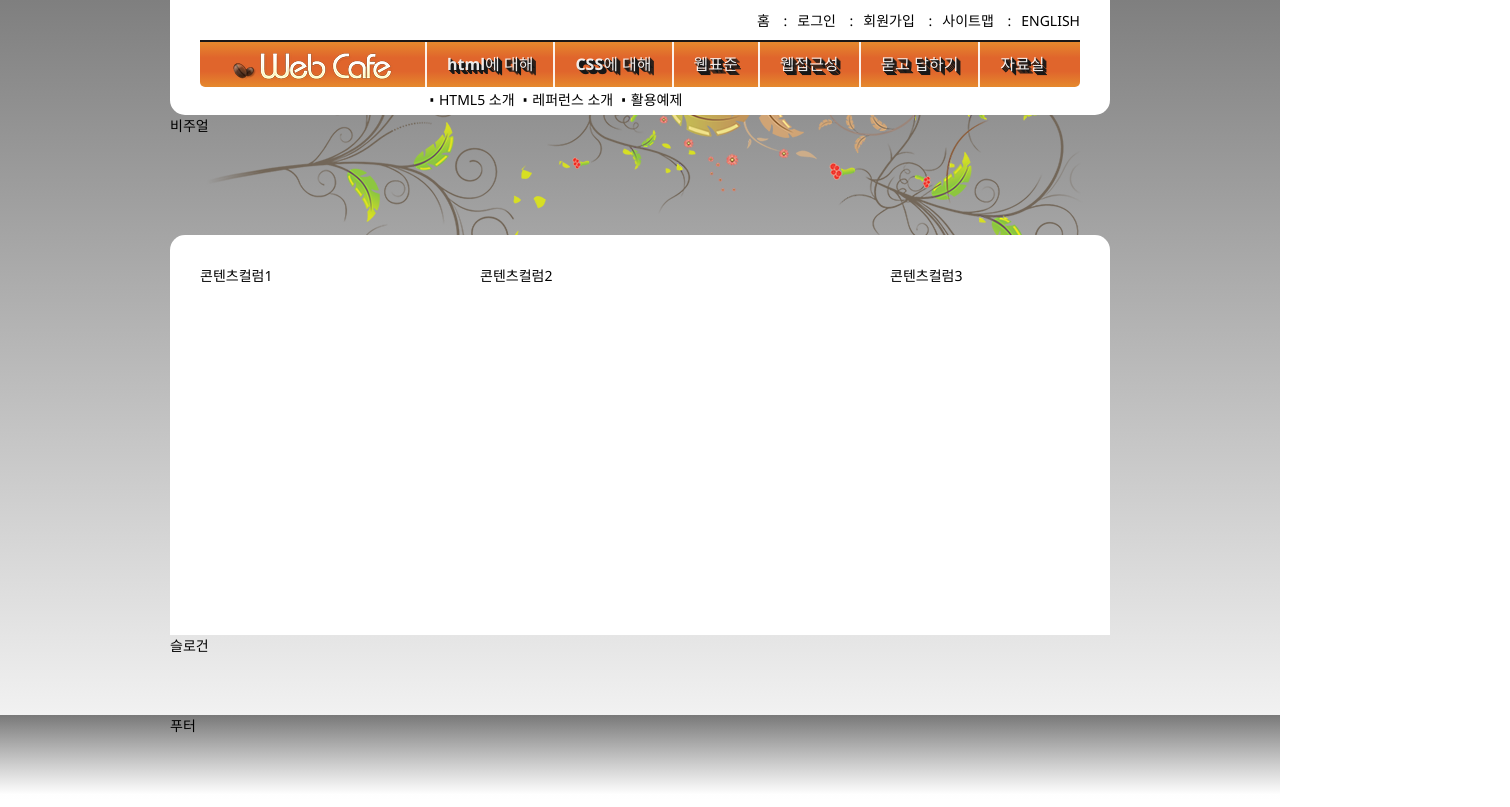
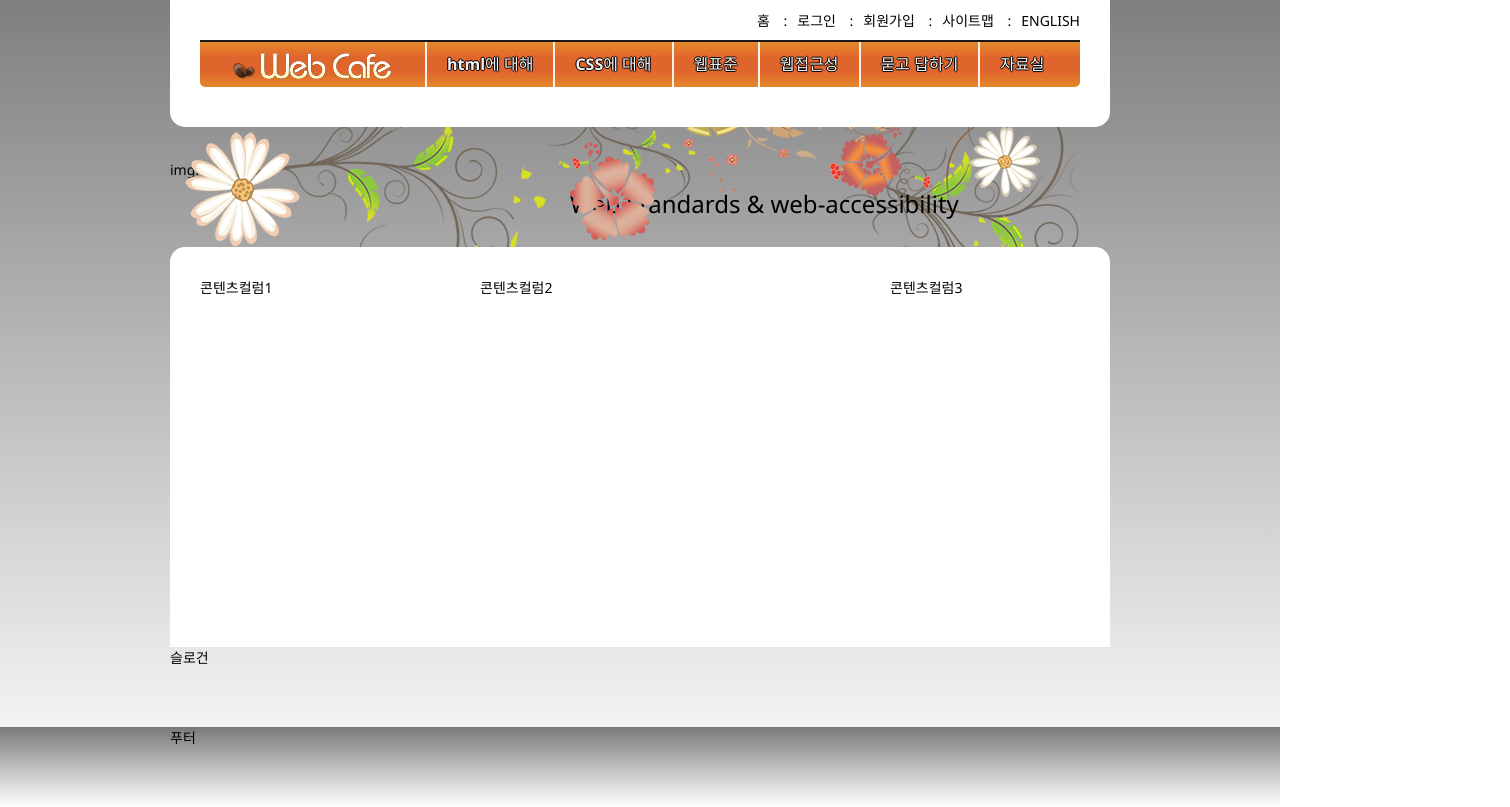
Before and after one commit to dark8293/-, a plain HTML site: page index.html in a window 1280 px wide. Shown: the whole page, 1510 px wide, since content can reach past the window. Drawn offline with nearby package versions, Linux system fonts and the light colour scheme.

Commit message:
배경완성

```diff
--- a/css/style.css
+++ b/css/style.css
@@ -1,6 +1,6 @@
 @charset "utf-8";
 
-/*웹폰트 선언*/
+/* 웹폰트 선언 */
 
 @font-face {
     font-family: 'Noto Sans Regular';
@@ -55,7 +55,7 @@ h6 {
 }
 
 
-/*기본스타일*/
+/* 기본 스타일 */
 
 html {
     font-size: 10px;
@@ -85,7 +85,7 @@ body {
 }
 
 
-/* 링크스타일 */
+/* 링크 스타일 */
 
 a {
     color: inherit;
@@ -93,15 +93,17 @@ a {
 }
 
 
-/* 헤더*/
+/* 헤더 */
 
 .header {
-    min-height: 115px;
     background-color: #fff;
     border-radius: 0 0 15px 15px;
     position: relative;
-    padding: 0 30px;
+    padding: 0 30px 40px 30px;
 }
+
+
+/* 로고 */
 
 .logo {
     position: absolute;
@@ -110,13 +112,13 @@ a {
 }
 
 
-/* 텍스트링크 안내링크 */
+/* 텍스트링크 - 안내링크 */
 
 .info-menu {
     list-style-type: none;
+    font-size: 0;
     text-align: right;
     position: relative;
-    font-size: 0;
     right: -10px;
 }
 
@@ -126,7 +128,7 @@ a {
 }
 
 .info-menu li {
-    font-size: 14px;
+    font-size: 1.4rem;
     text-transform: uppercase;
 }
 
@@ -143,13 +145,13 @@ a {
 }
 
 
-/*메인메뉴*/
+/* 메인 메뉴 */
 
 .main-menu {
     background: linear-gradient(to bottom, #e5892d 0%, #e0652c 35%, #e0652c 65%, #e5892d 100%);
     list-style-type: none;
     border-top: 2px solid #181818;
-    border-radius: 0px 0px 5px 5px;
+    border-radius: 0 0 5px 5px;
     padding-left: 225px;
     height: 45px;
 }
@@ -159,22 +161,26 @@ a {
     position: relative;
 }
 
-.main-menu>li>a {
+.main-menu span {
     font-size: 1.6rem;
     font-family: "Noto Sans Bold";
-    color: rgba(255, 255, 255, 0.9);
-    padding: 0px 20px;
+    color: rgba(255, 255, 255, 0.95);
     display: block;
+    padding: 0 20px;
     line-height: 45px;
     border-left: 2px solid rgba(255, 255, 255, 0.9);
-    text-shadow: 1px 1px 0 #181818, 2px 2px 0 #181818, 3px 3px 0 #181818, 4px 4px 0 #181818;
+    text-shadow: 1px 0px 0 #000, 0px 1px 0 #000, -1px 0px 0 #000, 0px -1px 0 #000;
 }
 
-.main-menu>li>a:hover {
-    color: hsla(45, 80%, 70%, 1);
+.main-menu span:hover,
+.main-menu span:focus {
+    /*color: hsla(45, 80%, 80%, 1);*/
+    color: #ff0;
+    outline: 0;
 }
 
-.main-menu>li>a:hover::after {
+.main-menu span:hover::after,
+.main-menu span:focus::after {
     content: "";
     display: block;
     border-top: 2px solid #181818;
@@ -184,7 +190,7 @@ a {
     list-style-type: none;
     position: absolute;
     white-space: nowrap;
-    top: 47px;
+    top: 45px;
 }
 
 .main-menu ul li {
@@ -203,38 +209,95 @@ a {
     content: "c";
 }
 
+.main-menu ul a {
+    padding: 8px 15px 7px 0;
+    display: block;
+}
+
 .about-html {
-    display: block;
-    top: 0;
+    display: none;
     left: 0;
 }
 
 .about-css {
     display: none;
+    left: 0;
 }
 
 .web-standards {
     display: none;
+    left: 0;
 }
 
-.wed-accessibility {
+.web-accessibility {
     display: none;
+    left: -140px;
 }
 
 .qna {
     display: none;
+    left: -170px;
 }
 
 .archive {
     display: none;
+    right: -25px;
+}
+
+
+/* 비쥬얼 */
+
+@keyframes text-ani {
+    0% {
+        font-size: 12px;
+        color: rgba(0, 0, 0, 0);
+        transform: translate(0, 0);
+    }
+    100% {
+        font-size: 24px;
+        color: rgba(0, 0, 0, 1);
+        transform: translate(400px, 60px);
+    }
+    ;
 }
 
 .visual {
     height: 120px;
+    position: relative;
 }
 
-.main-menu>li {
-    float: left;
+.visual::before,
+.visual::after {
+    content: "";
+    position: absolute;
+    top: 0;
+    left: 0;
+    width: 100%;
+    height: 120px;
+}
+
+.visual::before {
+    background: url(images/ani_flower_01.png) no-repeat 0px -10px, url(images/ani_flower_02.png) no-repeat 670px 0;
+}
+
+.visual::after {
+    background: url(images/ani_flower_03.png) no-repeat 400px 15px, url(images/ani_flower_04.png) no-repeat 800px 0;
+}
+
+.visual-text {
+    /*
+    display: inline-block;
+    position: absolute;
+    animation-name: text-ani;
+    animation-duration: 5s;
+    animation-fill-mode: forwards;
+    animation-delay: 0.5s;
+    color: rgba(0, 0, 0, 0);
+    animation-timing-function: ease-in-out;
+    animation-iteration-count: 3;
+    animation-direction: alternate;
+    */
+    animation: text-ani 1.5s forwards 0.5s ease-in-out 3 alternate;
 }
 
 .main-content {
--- a/index.html
+++ b/index.html
@@ -36,7 +36,7 @@
             <nav class="navigation">
                 <ul class="main-menu">
                     <li>
-                        <a href="#">html에 대해</a>
+                        <span tabindex="0">html에 대해</span>
                         <ul class="about-html">
                             <li><a href="#">HTML5 소개</a></li>
                             <li><a href="#">레퍼런스 소개</a></li>
@@ -44,7 +44,7 @@
                         </ul>
                     </li>
                     <li>
-                        <a href="#">CSS에 대해</a>
+                        <span tabindex="0">CSS에 대해</span>
                         <ul class="about-css">
                             <li><a href="#">CSS 소개</a></li>
                             <li><a href="#">CSS2 VS CSS3</a></li>
@@ -53,7 +53,7 @@
                         </ul>
                     </li>
                     <li>
-                        <a href="#">웹표준</a>
+                        <span tabindex="0">웹표준</span>
                         <ul class="web-standards">
                             <li><a href="#"> 웹 표준이란</a></li>
                             <li><a href="#">W3C</a></li>
@@ -61,8 +61,8 @@
                         </ul>
                     </li>
                     <li>
-                        <a href="#">웹접근성</a>
-                        <ul class="wed-accessibility">
+                        <span tabindex="0">웹접근성</span>
+                        <ul class="web-accessibility">
                             <li><a href="#">웹접근성의 개요</a></li>
                             <li><a href="#">장애 환경의 이해</a></li>
                             <li> <a href="#">장차법</a></li>
@@ -70,7 +70,7 @@
                         </ul>
                     </li>
                     <li>
-                        <a href="#">묻고 답하기</a>
+                        <span tabindex="0">묻고 답하기</span>
                         <ul class="qna">
                             <li><a href="#">묻고 답하기</a></li>
                             <li><a href="#">FAQ</a></li>
@@ -81,7 +81,7 @@
                         </ul>
                     </li>
                     <li>
-                        <a href="#">자료실</a>
+                        <span tabindex="0">자료실</span>
                         <ul class="archive">
                             <li><a href="#">공개 자료실</a></li>
                             <li><a href="#">이미지 자료실</a></li>
@@ -92,7 +92,12 @@
                 </ul>
             </nav>
         </header>
-        <div class="visual">비주얼</div>
+        <div class="visual">
+            <div class="visual-text">
+                Web Standards &amp; web-accessibility
+            </div>
+            img.
+        </div>
         <main class="main-content">
             <div class="group group1">콘텐츠컬럼1</div>
             <div class="group group2">콘텐츠컬럼2</div>
@@ -103,6 +108,10 @@
             <footer class="footer">푸터</footer>
         </div>
     </div>
+    <script src="https://code.jquery.com/jquery-3.2.1.js" integrity="sha256-DZAnKJ/6XZ9si04Hgrsxu/8s717jcIzLy3oi35EouyE=" crossorigin="anonymous">
+    </script>
+    <script src="js/webcafe.js">
+    </script>
 </body>
 
 </html>
```
